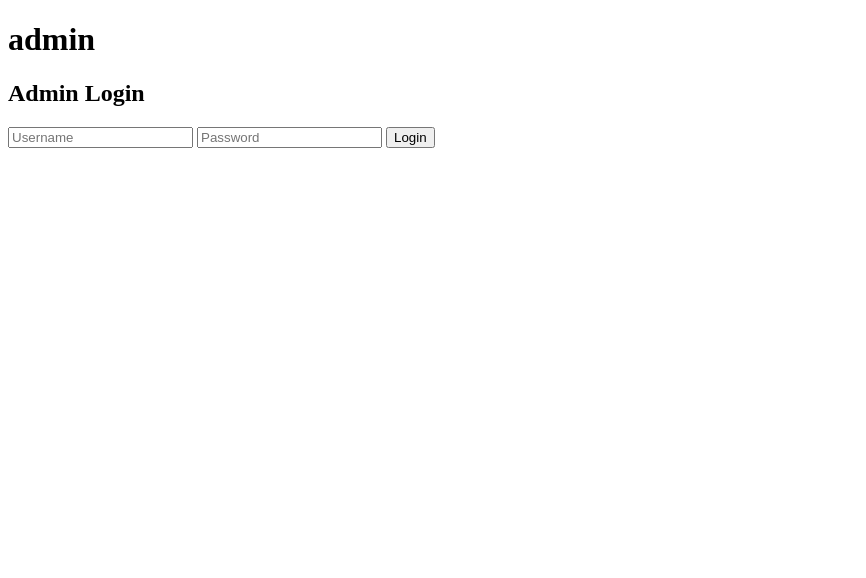
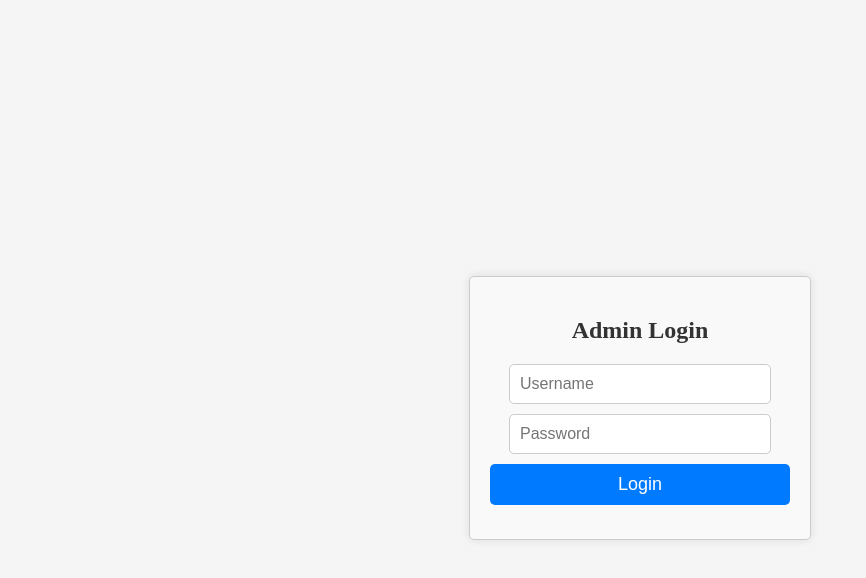
Before and after one commit to vishnuabhi4/Authentication-JS, a plain HTML site: page Pages/admin.html in a window 1280 px wide. Shown: the whole page, without its empty margins (0-866 px from the left). Drawn offline with Linux system fonts and the light colour scheme.

Commit message:
styling added

```diff
--- a/Pages/admin.html
+++ b/Pages/admin.html
@@ -3,10 +3,10 @@
 <head>
     <meta charset="UTF-8">
     <meta name="viewport" content="width=device-width, initial-scale=1.0">
+    <link rel="stylesheet" href="../Styles/admin-login.css">
     <title>Document</title>
 </head>
 <body>
-    <h1>admin</h1>
     <form id="admin-login" class="login-form">
         <h2>Admin Login</h2>
         <input type="text" id="admin-username" placeholder="Username" required>
--- /dev/null
+++ b/Styles/admin-login.css
@@ -0,0 +1,61 @@
+/* Style the form container */
+.login-form {
+    width: 300px;
+    margin: 0 auto;
+    padding: 20px;
+    border: 1px solid #ccc;
+    border-radius: 5px;
+    box-shadow: 0 0 10px rgba(0, 0, 0, 0.1);
+    text-align: center;
+    background-color: #f9f9f9;
+  }
+
+  /* Style the form header */
+  .login-form h2 {
+    font-size: 24px;
+    margin-bottom: 20px;
+    color: #333;
+  }
+
+  /* Style the input fields */
+  .login-form input[type="text"],
+  .login-form input[type="password"] {
+    width: 80%;
+    padding: 10px;
+    margin-bottom: 10px;
+    border: 1px solid #ccc;
+    border-radius: 5px;
+    font-size: 16px;
+  }
+
+  /* Style the submit button */
+  .login-form button[type="submit"] {
+    width: 100%;
+    padding: 10px;
+    background-color: #007bff;
+    color: #fff;
+    border: none;
+    border-radius: 5px;
+    cursor: pointer;
+    font-size: 18px;
+  }
+
+  .login-form button[type="submit"]:hover {
+    background-color: #0056b3;
+  }
+
+  /* Style the error message */
+  .error {
+    color: red;
+    margin-top: 10px;
+    font-size: 14px;
+  }
+
+  /* Center the form on the page */
+  body {
+    display: flex;
+    justify-content: center;
+    align-items: center;
+    height: 100vh;
+    background-color: #f5f5f5;
+  }
```
Also changed, not shown: Pages/User.html (+1 -0 lines), Styles/user-login.css (added, +52 -0 lines).
